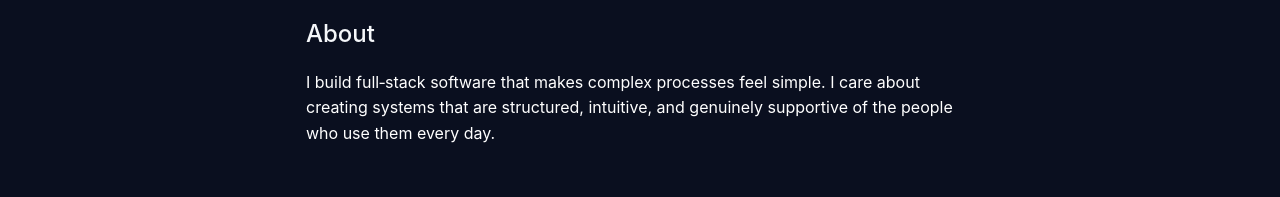
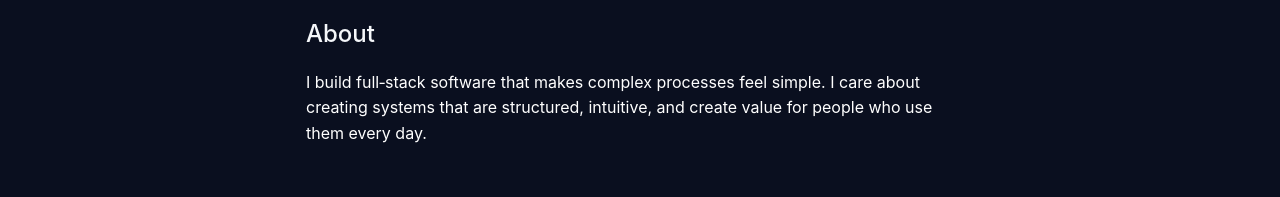
Before and after one commit to NicoSRB/Software-Engineer-Portfolio, a React (Vite) app: page / in a window 1280 px wide. Shown: the part 697-894 px from the top of the page. Built offline with nearby package versions, Linux system fonts and the light colour scheme.

Commit message:
Slight changes to wording.

```diff
--- a/src/components/About.tsx
+++ b/src/components/About.tsx
@@ -10,8 +10,8 @@ export default function About() {
 
       <p style={{ lineHeight: 1.6, color: "white" }}>
         I build full‑stack software that makes complex processes feel simple. I
-        care about creating systems that are structured, intuitive, and
-        genuinely supportive of the people who use them every day.
+        care about creating systems that are structured, intuitive, and create
+        value for people who use them every day.
       </p>
     </section>
   );
```
